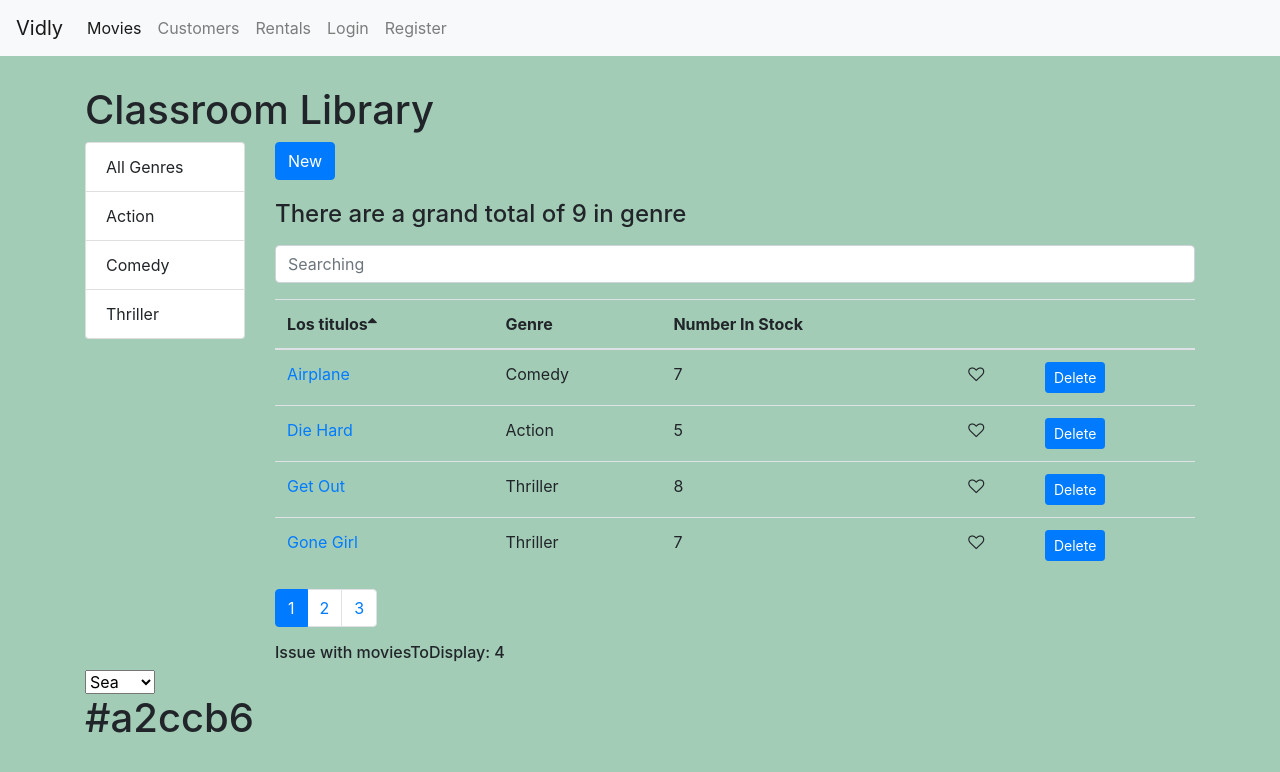
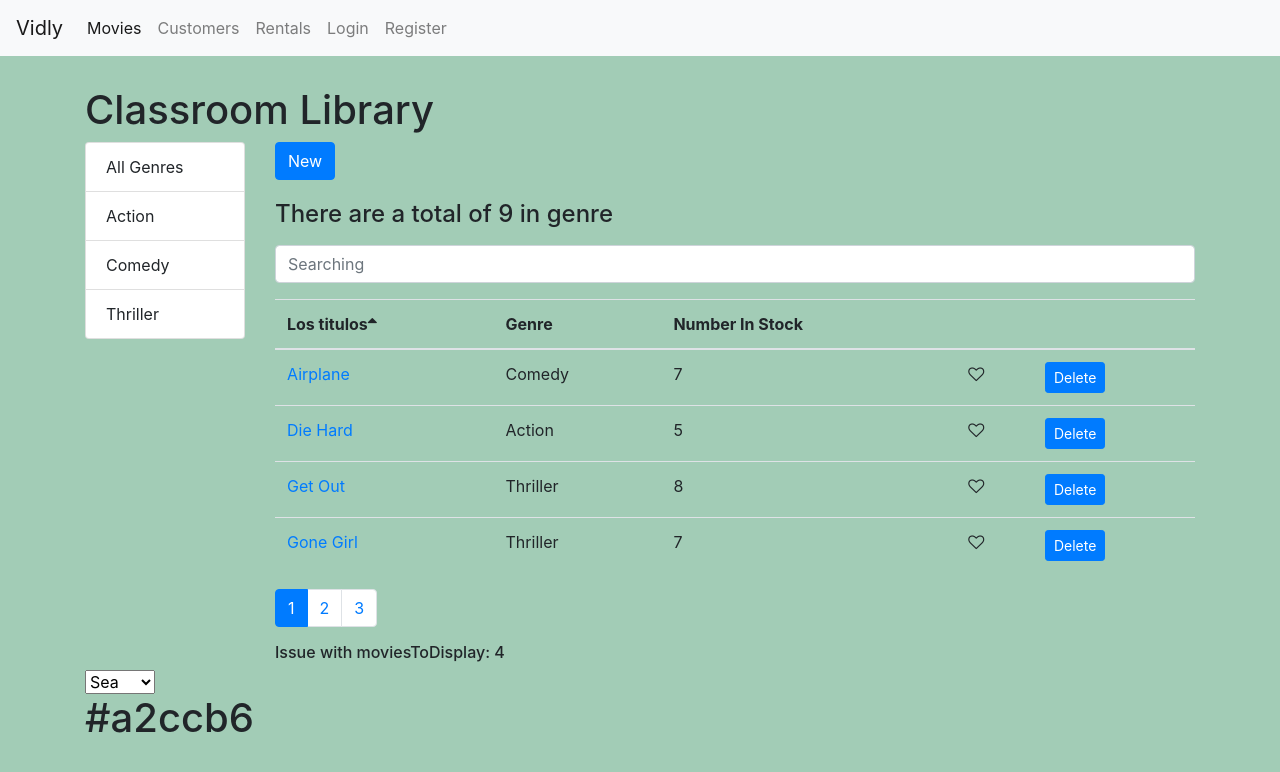
Before and after one commit to baboettcher/classroom-library, a React (Create React App) app: page /movies in a window 1280 px wide. Shown: the top 772 px of the page. Built offline with nearby package versions, Linux system fonts and the light colour scheme.

Commit message:
Revert "change text"
This reverts commit ae008aea9bc2a9a4088c0738555fdd54f41b3e66.

```diff
--- a/src/components/Movies.jsx
+++ b/src/components/Movies.jsx
@@ -118,7 +118,7 @@ class Movies extends Component {
             className="btn btn-primary"
             style={{ marginBottom: 20 }}>New</Link>
           <h4>
-            There are a grand total of {moviesLength} in {selectedGenreFilter ? selectedGenreFilter.name : null}{" "}
+            There are a total of {moviesLength} in {selectedGenreFilter ? selectedGenreFilter.name : null}{" "}
             genre
           </h4>
           <SearchBox value={searchQuery} onChange={this.handleSearch} />
```
